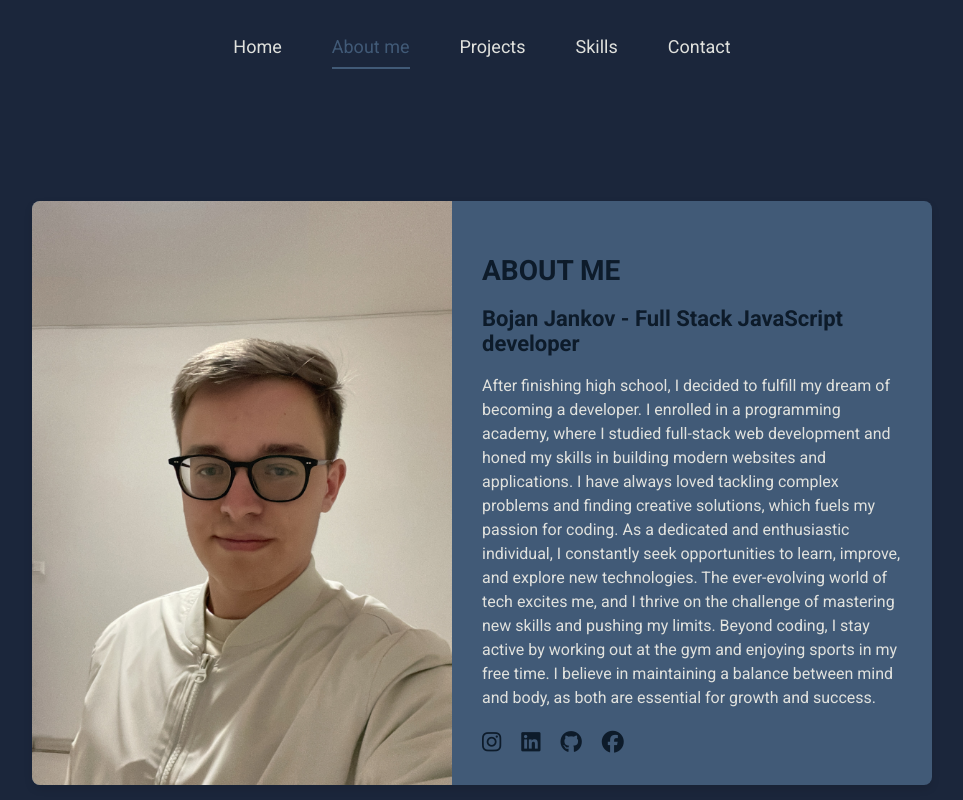
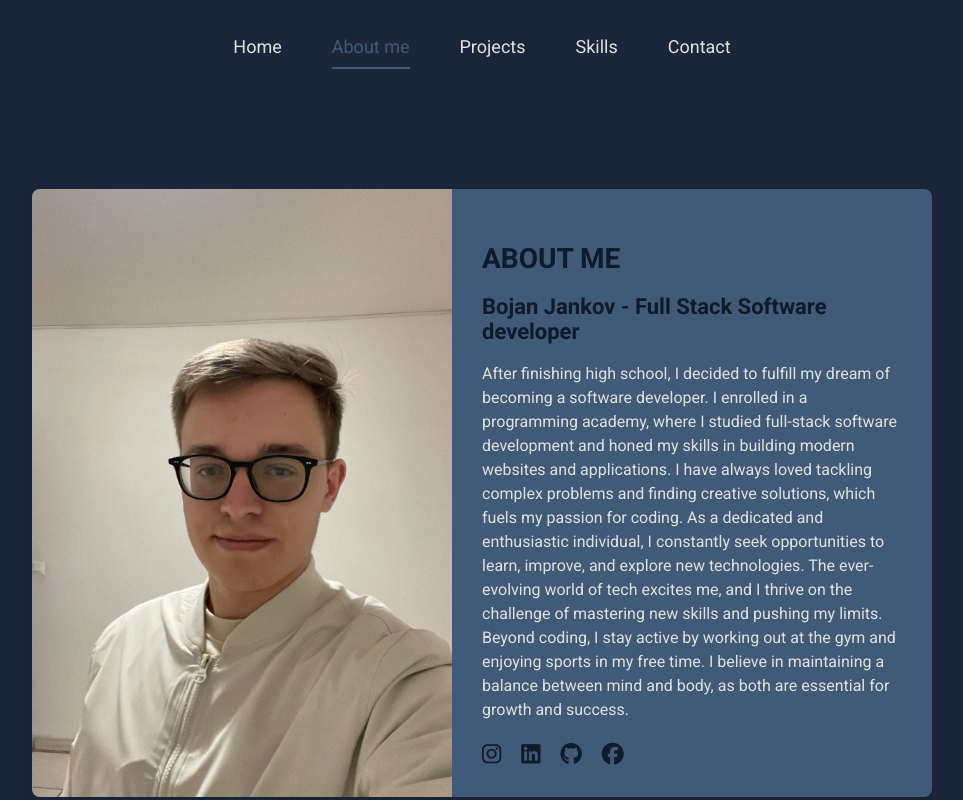
Before and after one commit to BojanJankov/bojans-portfolio, a React (Vite) app: page /about in a window 1280 px wide. Shown: the top 800 px of the page, without its empty margins (158-1121 px from the left). Built offline with nearby package versions, Linux system fonts and the light colour scheme.

Commit message:
deleted comments and updated text in pages

```diff
--- a/src/Components/AboutMe/AboutMe.tsx
+++ b/src/Components/AboutMe/AboutMe.tsx
@@ -9,22 +9,23 @@ const AboutMe = () => {
           <h2>ABOUT ME</h2>
           <h3>
             <span className="highlight">
-              Bojan Jankov - Full Stack JavaScript developer
+              Bojan Jankov - Full Stack Software developer
             </span>
           </h3>
           <p>
             After finishing high school, I decided to fulfill my dream of
-            becoming a developer. I enrolled in a programming academy, where I
-            studied full-stack web development and honed my skills in building
-            modern websites and applications. I have always loved tackling
-            complex problems and finding creative solutions, which fuels my
-            passion for coding. As a dedicated and enthusiastic individual, I
-            constantly seek opportunities to learn, improve, and explore new
-            technologies. The ever-evolving world of tech excites me, and I
-            thrive on the challenge of mastering new skills and pushing my
-            limits. Beyond coding, I stay active by working out at the gym and
-            enjoying sports in my free time. I believe in maintaining a balance
-            between mind and body, as both are essential for growth and success.
+            becoming a software developer. I enrolled in a programming academy,
+            where I studied full-stack software development and honed my skills
+            in building modern websites and applications. I have always loved
+            tackling complex problems and finding creative solutions, which
+            fuels my passion for coding. As a dedicated and enthusiastic
+            individual, I constantly seek opportunities to learn, improve, and
+            explore new technologies. The ever-evolving world of tech excites
+            me, and I thrive on the challenge of mastering new skills and
+            pushing my limits. Beyond coding, I stay active by working out at
+            the gym and enjoying sports in my free time. I believe in
+            maintaining a balance between mind and body, as both are essential
+            for growth and success.
           </p>
           <div className="social-icons">
             <a href="https://www.instagram.com/jankovbojan/">
--- a/src/Components/Contact/Contact.tsx
+++ b/src/Components/Contact/Contact.tsx
@@ -1,6 +1,6 @@
 import { useState, useRef } from "react";
 import emailjs from "@emailjs/browser";
-import "./Contact.css"; // Import the CSS file
+import "./Contact.css";
 
 function Contact() {
   const [isSubmitting, setIsSubmitting] = useState(false);
--- a/src/Components/HomeSection/HomeSection.tsx
+++ b/src/Components/HomeSection/HomeSection.tsx
@@ -1,74 +1,3 @@
-// import { motion } from "framer-motion";
-// import "./HomeSection.css";
-
-// function HomeSection() {
-//   const text =
-//     `I’m a passionate full-stack web developer dedicated to creating innovative and  dynamic websites and applications. With a keen eye for detail and efficient code, I’m constantly working on new projects  to expand my portfolio and push the boundaries of web development.
-// Feel free to explore my Projects section, where you’ll find a collection of my latest work. Whether you’re here to check out my creations or just want to learn more about me, I’d love for you to take a look around.`.split(
-//       " "
-//     );
-//   return (
-//     <section className="HomeSection">
-//       <div className="home-section-main-container">
-//         <div className="home-section-text-div">
-//           <h1 className="home-section-text-heading">BOJAN JANKOV</h1>
-//           <h3 className="home-section-text-heading-h3">
-//             FULL STACK WEB DEVELOPER
-//           </h3>
-//           <p>
-//             {text.map((el, i) => (
-//               <motion.span
-//                 className="home-section-text-paragraph"
-//                 initial={{ opacity: 0 }}
-//                 animate={{ opacity: 1 }}
-//                 transition={{
-//                   duration: 0.1,
-//                   delay: i / 10,
-//                 }}
-//                 key={i}
-//               >
-//                 {el}{" "}
-//               </motion.span>
-//             ))}
-//           </p>
-//           <div className="home-section-text-links">
-//             <a href="/contact">
-//               <button className="about-me-button">Contact me</button>
-//             </a>
-//             <a href="/CV-BojanJankov.pdf" download>
-//               <button className="about-me-button desktop">
-//                 Download CV <i className="fa-solid fa-download"></i>
-//               </button>
-//             </a>
-//             <a href="/CV-BojanJankov.pdf" download>
-//               <button className="docs-button mobile">
-//                 <i className="fa-solid fa-download"></i>
-//               </button>
-//             </a>
-//             <a href="https://www.linkedin.com/in/bojan-jankov-92aba1316/">
-//               <button className="docs-button">
-//                 <i className="fa-brands fa-linkedin"></i>
-//               </button>
-//             </a>
-//             <a href="https://github.com/BojanJankov">
-//               <button className="docs-button">
-//                 <i className="fa-brands fa-github"></i>
-//               </button>
-//             </a>
-//           </div>
-//         </div>
-//         <div className="home-section-image-container">
-//           <div className="home-section-image-div">
-//             <img src="/about-me-profile-img.JPG" alt="My photo" />
-//           </div>
-//         </div>
-//       </div>
-//     </section>
-//   );
-// }
-
-// export default HomeSection;
-
 import { FaLinkedin, FaGithub } from "react-icons/fa";
 import "./HomeSection.css";
 
@@ -77,9 +6,9 @@ export default function HomeSection() {
     <div className="container">
       <div className="content">
         <h1 className="title">BOJAN JANKOV</h1>
-        <h2 className="subtitle">FULL STACK JAVASCRIPT DEVELOPER</h2>
+        <h2 className="subtitle">FULL STACK SOFTWARE DEVELOPER</h2>
         <p className="description">
-          I’m a passionate full-stack web developer dedicated to creating
+          I’m a passionate full-stack software developer dedicated to creating
           innovative and dynamic websites and applications. With a keen eye for
           detail and efficient code, I’m constantly working on new projects to
           expand my portfolio and push the boundaries of web development. Feel
--- a/src/Components/Navbar/Navbar.tsx
+++ b/src/Components/Navbar/Navbar.tsx
@@ -1,4 +1,3 @@
-// import { useState } from "react";
 import "./Navbar.css";
 import HamburgerMenu from "../HamburgerMenu/HamburgerMenu";
 import { NavLink } from "react-router-dom";
```
